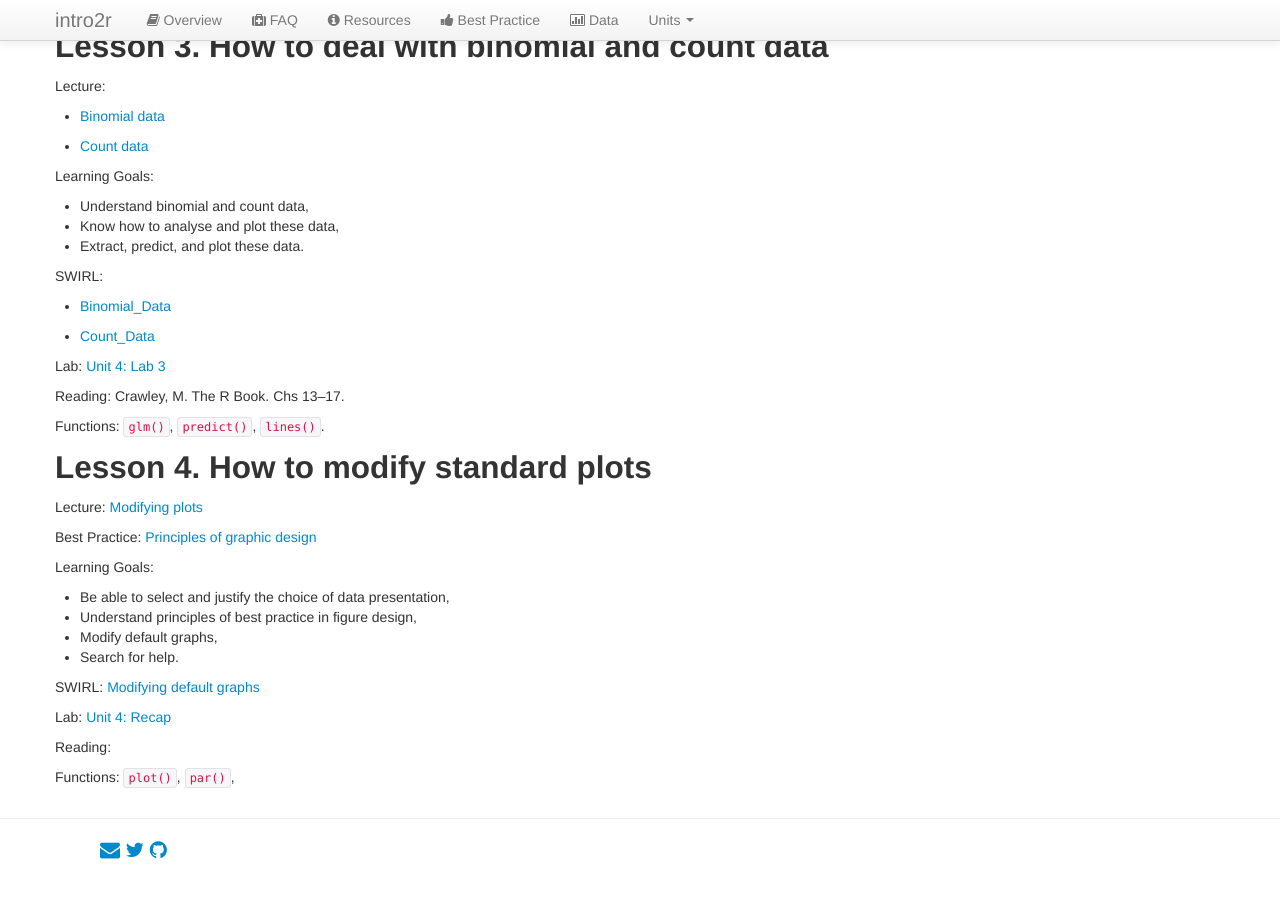
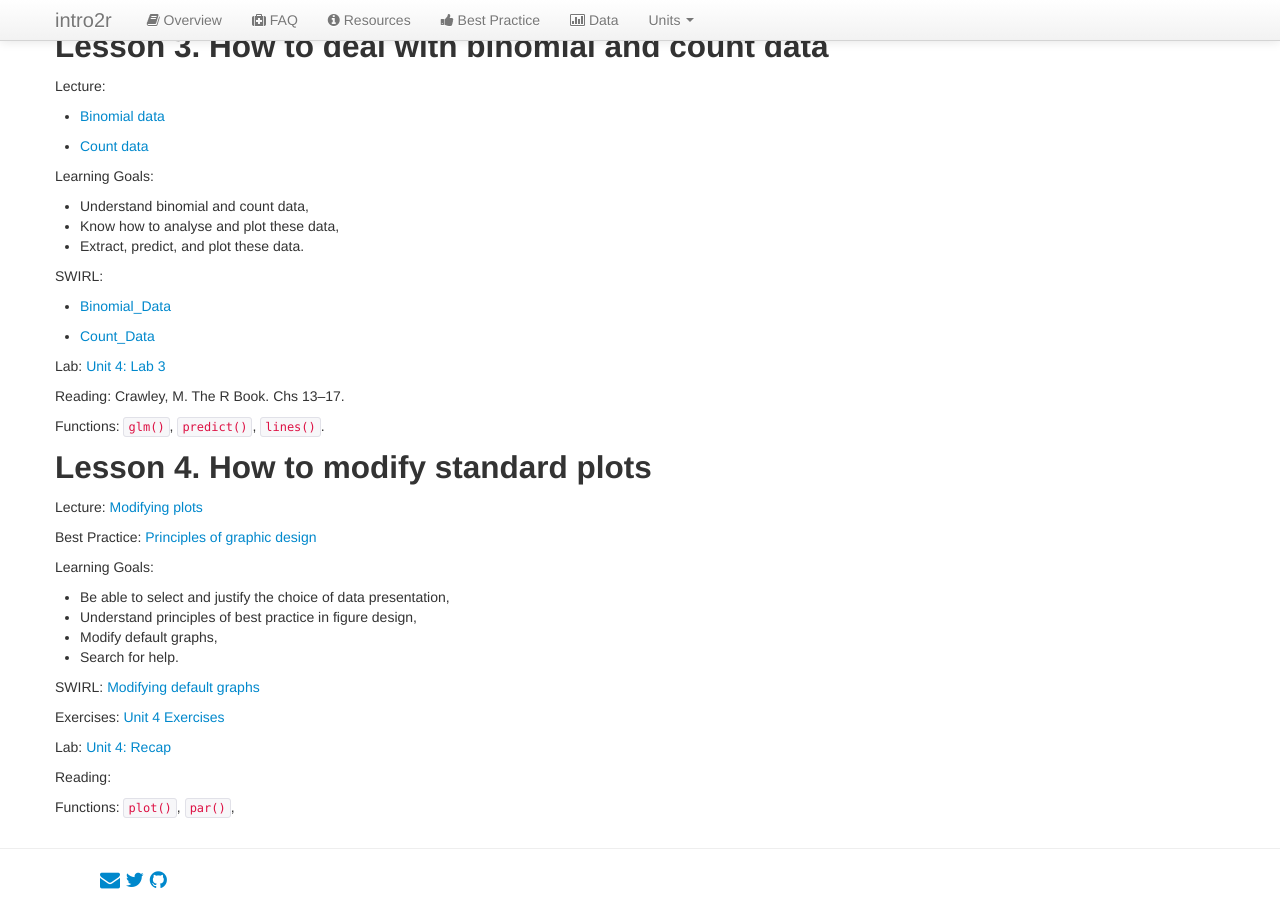
Before and after one commit to intro2r/intro2r, a Jekyll site: the page built from unit4/index.md, in a window 1280 px wide and 900 px high, scrolled down 765 px. Built offline with Jekyll 4.4.1, drawn with Linux system fonts in a browser that asks for light colours; before the commit the page ends 1635 px from its top, so only the background shows below that.

Commit message:
Update index.md

```diff
--- a/unit4/index.md
+++ b/unit4/index.md
@@ -87,6 +87,8 @@ Learning Goals:
 
 SWIRL: [Modifying default graphs](../unit4/swirl/Plotting_Data.html)
 
+Exercises: [Unit 4 Exercises](../unit4/exercises.html)
+
 Lab: [Unit 4: Recap](../unit4/labs.html)
 
 Reading:
```
